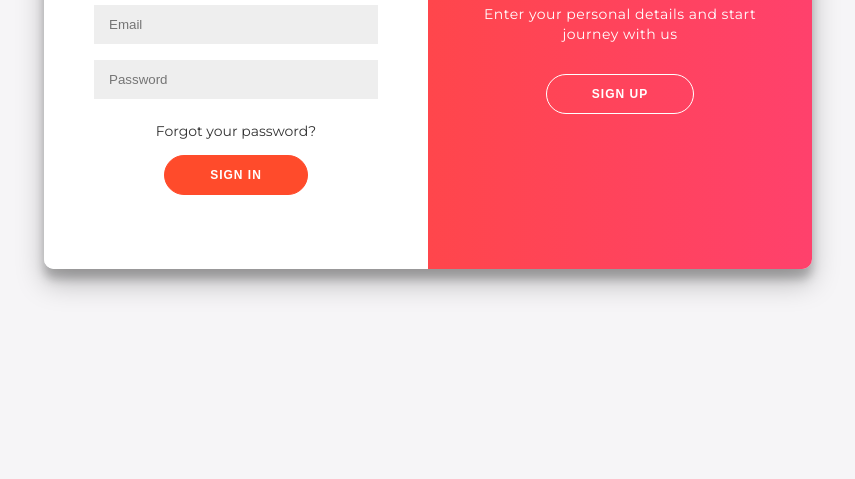
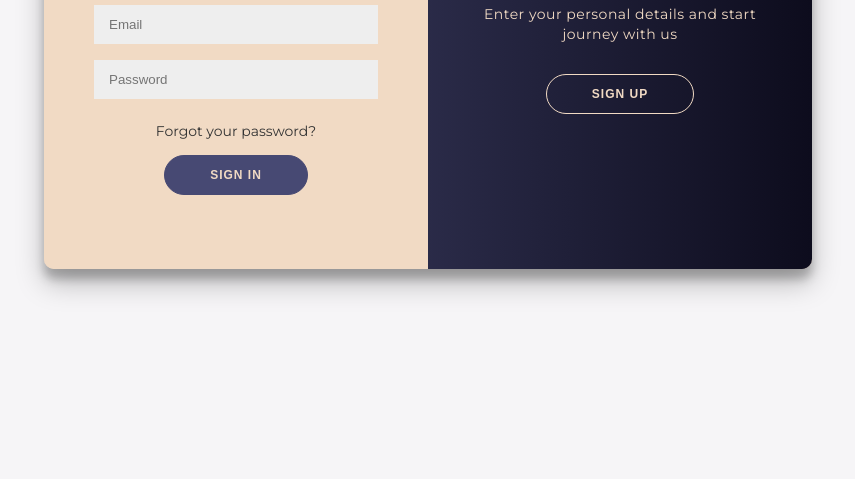
Before and after one commit to AbelGRubio/login_map, a plain HTML site: page index.html in a window 1280 px wide. Shown: the part 351-830 px from the top of the page, without its empty margins (212-1067 px from the left). Drawn offline with Linux system fonts and the light colour scheme.

Commit message:
- changed style

```diff
--- a/assets/css/main.css
+++ b/assets/css/main.css
@@ -1,6 +1,6 @@
 
 @import url('https://fonts.googleapis.com/css?family=Montserrat:400,800');
-
+/* https://coolors.co/f1dac4-474973-474973-161b33-0d0c1d */
 * {
 	box-sizing: border-box;
 }
@@ -46,9 +46,9 @@ a {
 
 button {
 	border-radius: 20px;
-	border: 1px solid #FF4B2B;
-	background-color: #FF4B2B;
-	color: #FFFFFF;
+	border: 1px solid #474973;
+	background-color: #474973;
+	color: #F1DAC4;
 	font-size: 12px;
 	font-weight: bold;
 	padding: 12px 45px;
@@ -67,11 +67,11 @@ button:focus {
 
 button.ghost {
 	background-color: transparent;
-	border-color: #FFFFFF;
+	border-color: #F1DAC4;
 }
 
 form {
-	background-color: #FFFFFF;
+	background-color: #F1DAC4;
 	display: flex;
 	align-items: center;
 	justify-content: center;
@@ -90,7 +90,7 @@ input {
 }
 
 .container {
-	background-color: #fff;
+	background-color: #F1DAC4;
 	border-radius: 10px;
   	box-shadow: 0 14px 28px rgba(0,0,0,0.25),
 			0 10px 10px rgba(0,0,0,0.22);
@@ -178,13 +178,13 @@ input {
 }
 
 .overlay {
-	background: #FF416C;
-	background: -webkit-linear-gradient(to right, #FF4B2B, #FF416C);
-	background: linear-gradient(to right, #FF4B2B, #FF416C);
+	background: #0D0C1D;
+	background: -webkit-linear-gradient(to right, #474973, #0D0C1D);
+	background: linear-gradient(to right, #474973, #0D0C1D);
 	background-repeat: no-repeat;
 	background-size: cover;
 	background-position: 0 0;
-	color: #FFFFFF;
+	color: #F1DAC4;
 	position: relative;
 	left: -100%;
 	height: 100%;
--- a/assets/js/main.js
+++ b/assets/js/main.js
@@ -39,6 +39,7 @@ function signIn(){
 	signInButton.addEventListener('click', () => {
 		console.log("signInButton clicked");
 	});
+	window.location.replace("/welcome.html");
 }
 
 function signUp(){
--- a/init.js
+++ b/init.js
@@ -1,9 +1,10 @@
 
 function logOutClient(){
+	console.log('Doing logout client')
 	const auth = new Auth();
+	window.location.replace("/");
 
 	document.querySelector(".logout").addEventListener("click", (e) => {
 		auth.logOut();
 	});
-	console.log('Doing logout client')
 }
```
Also changed, not shown: assets/css/sidebar.css (+4 -4 lines), assets/css/style.css (deleted, +0 -14 lines), welcome.html (+5 -4 lines), assets/css/style.min.css (deleted).
